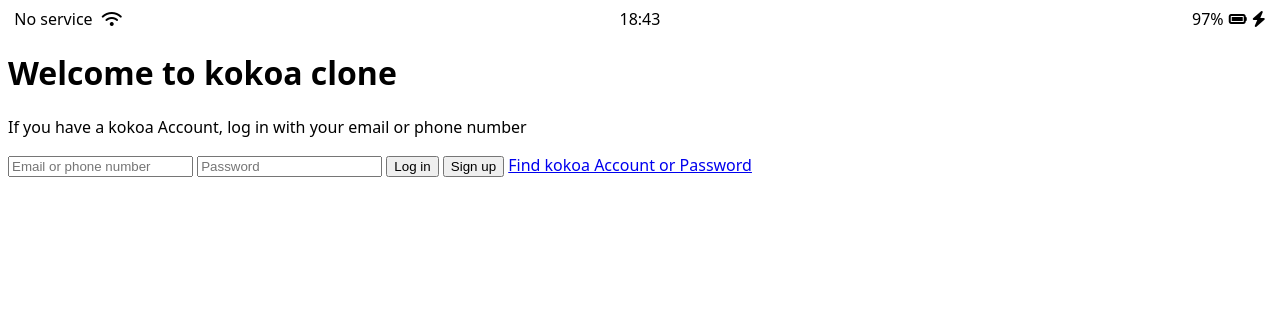
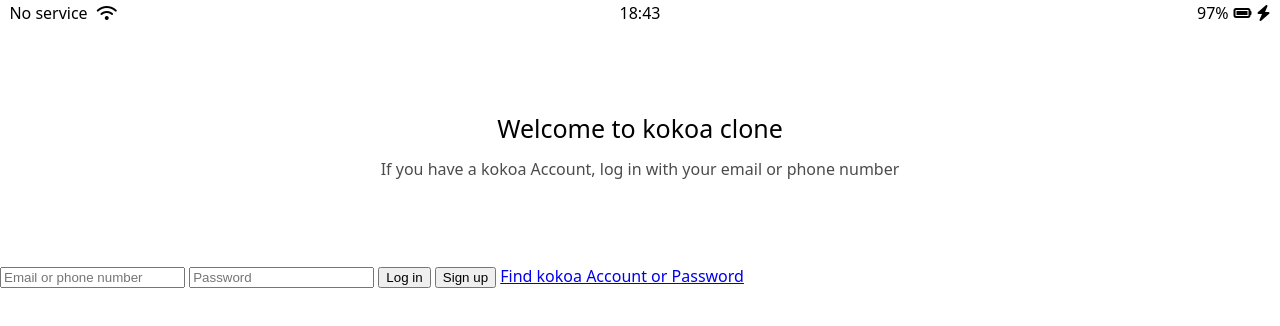
Before and after one commit to daumaa73/kaka-clone, a plain HTML site: page index.html in a window 1280 px wide. Drawn offline with Linux system fonts and the light colour scheme.

```diff
--- /dev/null
+++ b/css/reset.css
@@ -0,0 +1,48 @@
+/* http://meyerweb.com/eric/tools/css/reset/
+   v2.0 | 20110126
+   License: none (public domain)
+*/
+
+html, body, div, span, applet, object, iframe,
+h1, h2, h3, h4, h5, h6, p, blockquote, pre,
+a, abbr, acronym, address, big, cite, code,
+del, dfn, em, img, ins, kbd, q, s, samp,
+small, strike, strong, sub, sup, tt, var,
+b, u, i, center,
+dl, dt, dd, ol, ul, li,
+fieldset, form, label, legend,
+table, caption, tbody, tfoot, thead, tr, th, td,
+article, aside, canvas, details, embed,
+figure, figcaption, footer, header, hgroup,
+menu, nav, output, ruby, section, summary,
+time, mark, audio, video {
+	margin: 0;
+	padding: 0;
+	border: 0;
+	font-size: 100%;
+	font: inherit;
+	vertical-align: baseline;
+}
+/* HTML5 display-role reset for older browsers */
+article, aside, details, figcaption, figure,
+footer, header, hgroup, menu, nav, section {
+	display: block;
+}
+body {
+	line-height: 1;
+}
+ol, ul {
+	list-style: none;
+}
+blockquote, q {
+	quotes: none;
+}
+blockquote:before, blockquote:after,
+q:before, q:after {
+	content: '';
+	content: none;
+}
+table {
+	border-collapse: collapse;
+	border-spacing: 0;
+}
--- /dev/null
+++ b/css/status-bar.css
@@ -0,0 +1,28 @@
+.status-bar {
+    display: flex;
+    justify-content: center;
+    padding: 5px 3px;
+}
+
+.status-bar__column {
+    width: 33%;
+}
+
+.status-bar__column:first-child span {
+    margin-right: 5px;
+}
+
+.status-bar__column:nth-child(2) {
+    display: flex;
+    justify-content: center;
+}
+
+.status-bar__column:last-child {
+    display: flex;
+    justify-content: flex-end;
+    align-items: center;
+}
+
+.status-bar__column .fa-battery-full {
+    margin: 0px 5px;
+}
--- a/css/styles.css
+++ b/css/styles.css
@@ -1,32 +1,25 @@
+@import "reset.css";
+@import "status-bar.css";
+
 body {
     font-family: system-ui, -apple-system, BlinkMacSystemFont, 'Segoe UI', Roboto, Oxygen, Ubuntu, Cantarell, 'Open Sans', 'Helvetica Neue', sans-serif
 }
 
 
-.status-bar {
+.Welcome-header {
+    margin: 90px 0px;
+    text-align: center;
     display: flex;
-    justify-content: center;
-}
-
-.status-bar__column {
-    width: 33%;
-}
-
-.status-bar__column:first-child span {
-    margin-right: 5px;
-}
-
-.status-bar__column:nth-child(2) {
-    display: flex;
-    justify-content: center;
-}
-
-.status-bar__column:last-child {
-    display: flex;
-    justify-content: flex-end;
+    flex-direction: column;
     align-items: center;
 }
 
-.status-bar__column .fa-battery-full {
-    margin: 0px 5px;
+.Welcome-header__title {
+    margin-bottom: 20px;
+    font-size: 25px;
 }
+
+.Welcome-header__text {
+    width: 50%;
+    opacity: 0.7;
+}
```
